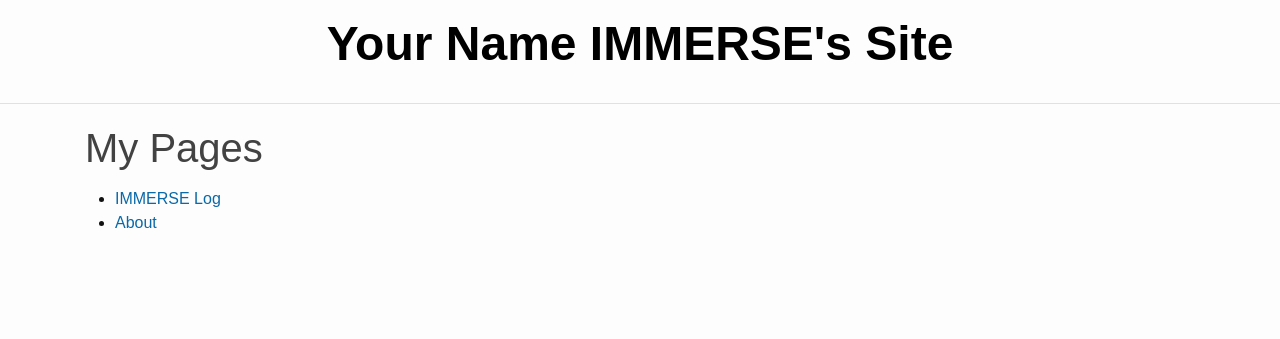
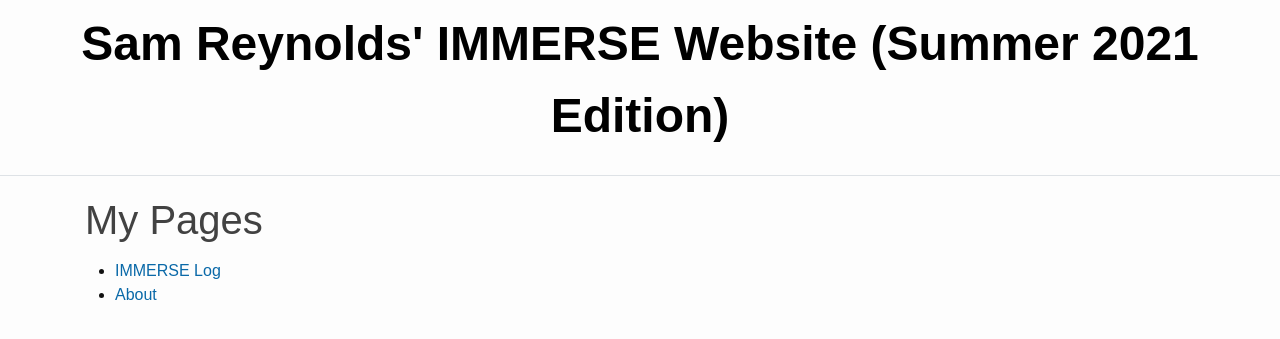
Before and after one commit to TheDHCreator/thedhcreator.github.io, a Jekyll site: the page built from index.md, in a window 1280 px wide. Shown: the top 339 px of the page. Built offline with Jekyll 4.4.1, drawn with Linux system fonts in a browser that asks for light colours.

Commit message:
first update to website

```diff
--- a/_config.yml
+++ b/_config.yml
@@ -18,10 +18,10 @@
 # You can create any custom variable you would like, and they will be accessible
 # in the templates via {{ site.myvariable }}.
 
-title: Your Name IMMERSE's Site
+title: Sam Reynolds' IMMERSE Website (Summer 2021 Edition)
 
-baseurl: "/student_website_template" # the subpath of your site, e.g. /blog
-url: "https://byu-cpe.github.io" # the base hostname & protocol for your site, e.g. http://example.com
+baseurl: "" # the subpath of your site, e.g. /blog
+url: "https://github.com/TheDHCreator/thedhcreator.github.io/" # the base hostname & protocol for your site, e.g. http://example.com
 
 collections:
   pages:
```
Also changed, not shown: Gemfile.lock.
